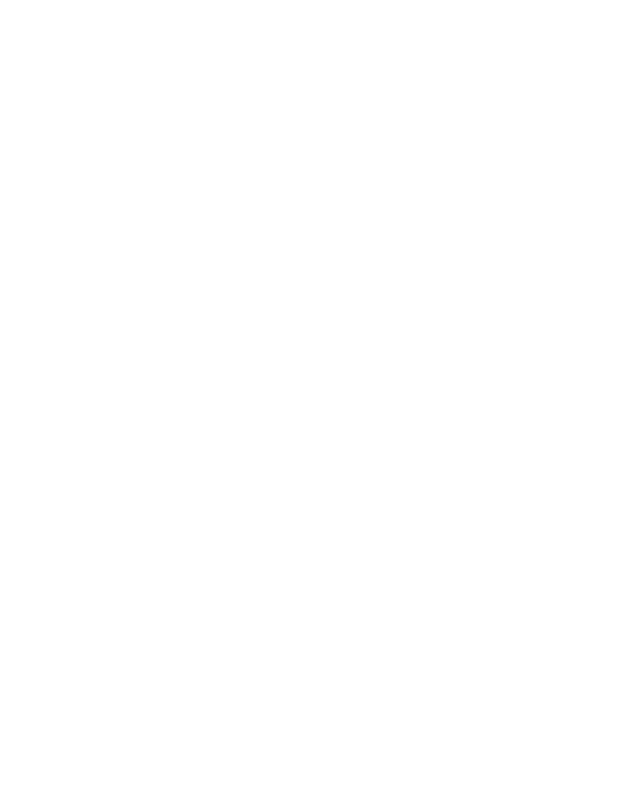
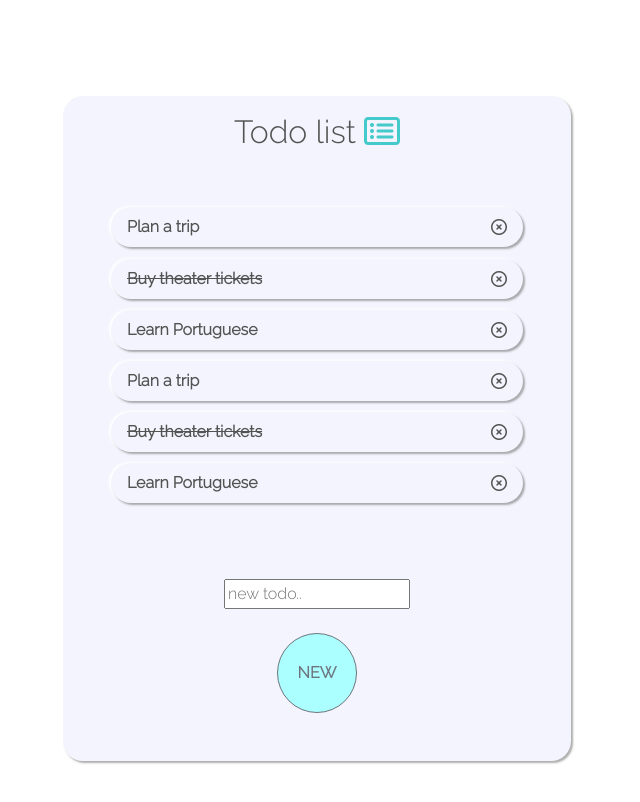
Before and after one commit to cif95/vue-todolist, a plain HTML site: page index.html in a window 1280 px wide. Shown: the whole page, without its empty margins (323-963 px from the left). Drawn offline with nearby package versions, Linux system fonts and the light colour scheme.

Commit message:
implemented milestone 1

```diff
--- a/css/style.css
+++ b/css/style.css
@@ -0,0 +1,49 @@
+body{
+	font-family: Raleway;
+}
+
+section#my-todos-wrapper{
+	color:rgb(83, 83, 83);
+	min-width:fit-content;
+	border-radius: 20px;
+	box-shadow: 2px 2px 2px rgba(98, 96, 96, 0.51);
+	background-color: #f3f4fd;
+}
+
+section#my-todos-wrapper h2::after{
+	content:'\f022';
+	margin-left:.5rem;
+	color:#44CACA;
+	font-family: "Font Awesome 5 Free";
+}
+
+section#my-todos-wrapper ul#my-todos li{
+	border-radius:20px;
+	font-weight:bold;
+	position:relative;
+	min-width:fit-content;
+	padding:.5rem 1rem;
+	margin-bottom:.7rem;
+	box-shadow: 2px 2px 2px rgba(98, 96, 96, 0.51),
+					-2px -1px 3px white;
+}
+
+section#my-todos-wrapper ul#my-todos li.todo-done{
+	text-decoration: line-through;
+}
+
+section#my-todos-wrapper ul#my-todos li:after{
+	right:1rem;
+	cursor: pointer;
+	content:'\f057';
+	position:absolute;
+	font-weight: 400;
+	font-family: "Font Awesome 5 Free";
+}
+
+section#my-todos-wrapper button#new-btn{
+	width:80px;
+	height:80px;
+	background-color: #ACFFFF;
+	border-radius: 50%;
+}
--- a/index.html
+++ b/index.html
@@ -1,6 +1,5 @@
 <!DOCTYPE html>
 <html lang="en">
-<head>
 	<head>
 		<meta charset="UTF-8">
 		<meta http-equiv="X-UA-Compatible" content="IE=edge">
@@ -20,11 +19,21 @@
 		<title>Vue Todolist</title>
 	</head>
 <body>
-	<div id="root">
+	<div id="app">
 		<main>
 			<div class="container-fluid p-5">
-				<div class="row">
-						<div class="col-12 p-5">
+				<div class="row justify-content-center">
+						<div class="col-12 col-lg-8 col-xl-6 p-5">
+							<section id="my-todos-wrapper">
+								<h2 class="text-center pt-3">Todo list</h2>
+								<ul id="my-todos" class="list-unstyled p-5">
+									<li class="todo" v-for="todo in todos" :class="(todo.done)? 'todo-done' : '' " >{{todo.text}}</li>
+								</ul>
+								<div id="my-input-group" class="text-center pb-5">
+									<input type="text" placeholder="new todo.." class="d-block mx-auto mb-4">
+									<button id="new-btn" class="btn btn-outline-secondary text-uppercase fw-bold">New</button>
+								</div>
+							</section>
 						</div>
 				</div>
 			</div>
--- a/js/main.js
+++ b/js/main.js
@@ -11,3 +11,38 @@
 // Bonus:
 // 1- oltre al click sul pulsante, intercettare anche il tasto ENTER per aggiungere il todo alla lista
 // 2- cliccando sul testo dell'item, invertire il valore della proprietà done del todo corrispondente (se done era uguale a false, impostare true e viceversa)
+
+
+const app = new Vue({
+	el:'#app',
+	data: {
+		todos: [
+			{
+				text : 'Plan a trip',
+				done : false
+			},
+			{
+				text : 'Buy theater tickets',
+				done : true
+			},
+			{
+				text : 'Learn Portuguese',
+				done : false
+			},			{
+				text : 'Plan a trip',
+				done : false
+			},
+			{
+				text : 'Buy theater tickets',
+				done : true
+			},
+			{
+				text : 'Learn Portuguese',
+				done : false
+			}
+		]
+	},
+	methods: {
+
+	}
+});
```
